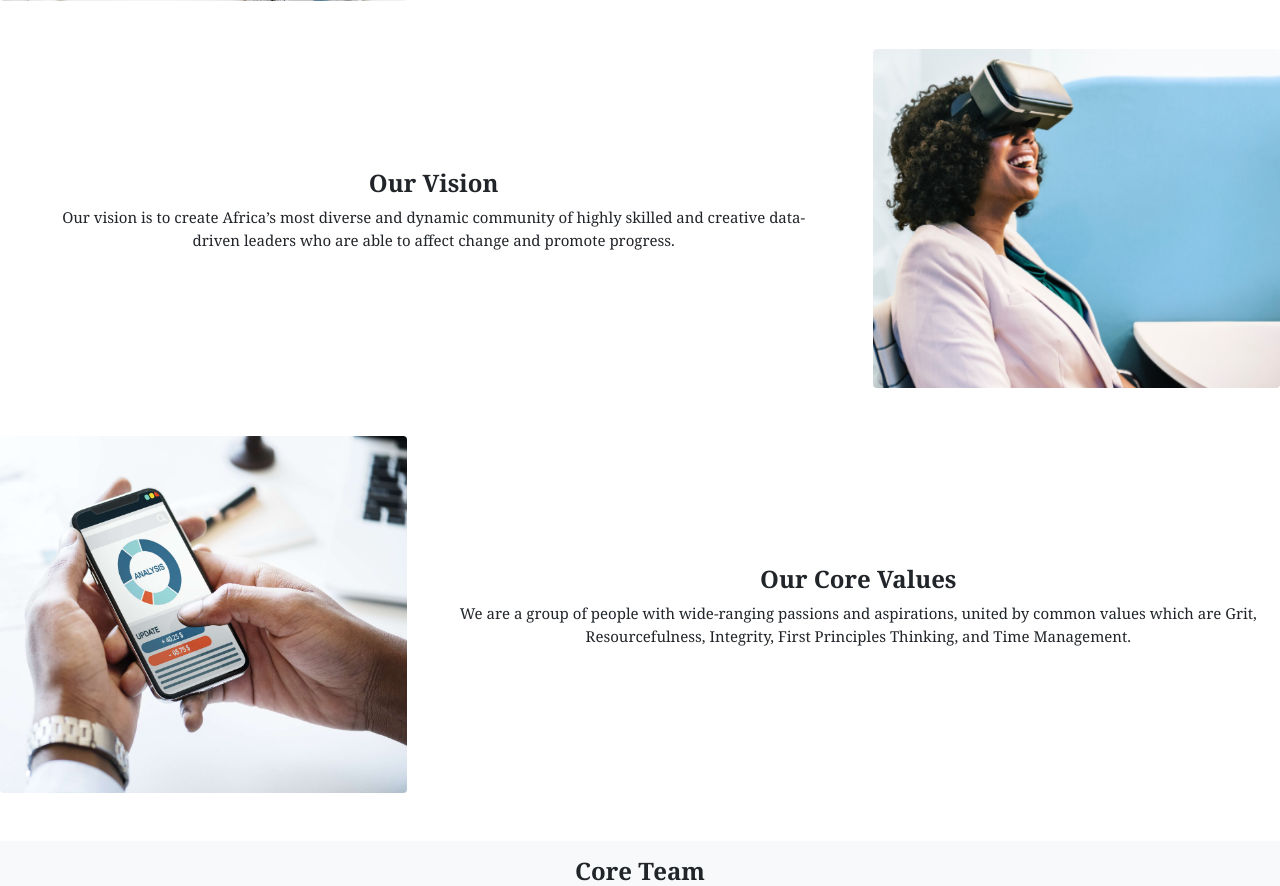
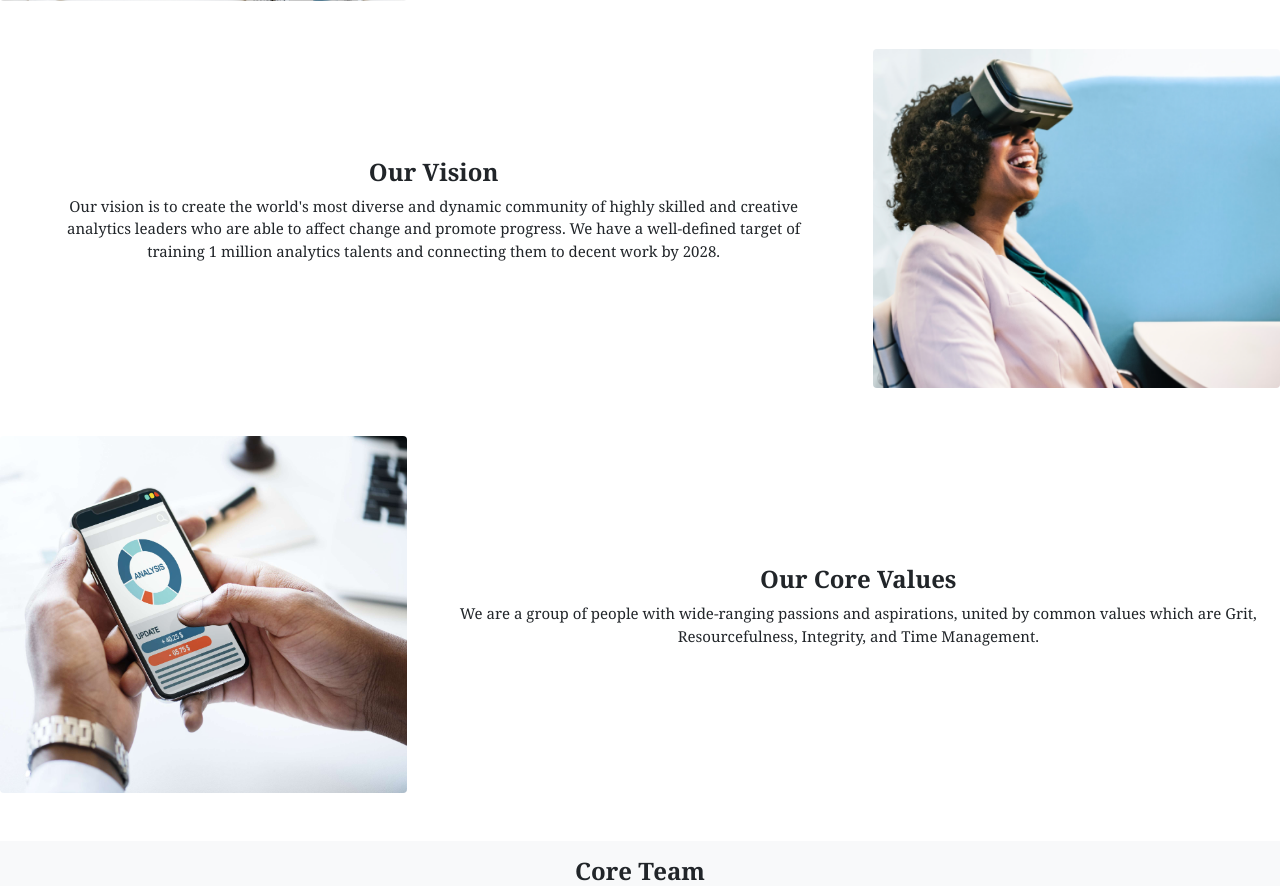
Before and after one commit to BlossomAcademy/blossomac, a Django app: page /about/ in a window 1280 px wide. Shown: the part 1209-2095 px from the top of the page. Run offline with Django 3.2, Linux system fonts and the light colour scheme; some libraries are stand-ins or nearby versions.

Commit message:
Update about.html

```diff
--- a/datascience/templates/about.html
+++ b/datascience/templates/about.html
@@ -64,7 +64,7 @@
             <div class="col-8 d-flex align-items-center">
                 <div class="container ">
                     <h3 class="font-weight-bold pl-4 text-center"> Our Vision </h3>
-                    <p class="pl-4 text-center" style="">  Our vision is to create Africa’s most diverse and dynamic community of highly skilled and creative data-driven leaders who are able to affect change and promote progress.</p>
+                    <p class="pl-4 text-center" style="">  Our vision is to create the world's most diverse and dynamic community of highly skilled and creative analytics leaders who are able to affect change and promote progress. We have a well-defined target of training 1 million analytics talents and connecting them to decent work by 2028.</p>
                 </div>
             </div>
             <div class="col-4">
@@ -80,7 +80,7 @@
         <div class="col-8 d-flex align-items-center">
             <div class="container">
                 <h3 class="font-weight-bold text-center"> Our Core Values </h3>
-                <p class="text-center" style="">  We are a group of people with wide-ranging passions and aspirations, united by common values which are Grit, Resourcefulness, Integrity, First Principles Thinking, and Time Management.</p>
+                <p class="text-center" style="">  We are a group of people with wide-ranging passions and aspirations, united by common values which are Grit, Resourcefulness, Integrity, and Time Management.</p>
             </div>
         </div>
     </div>
```
